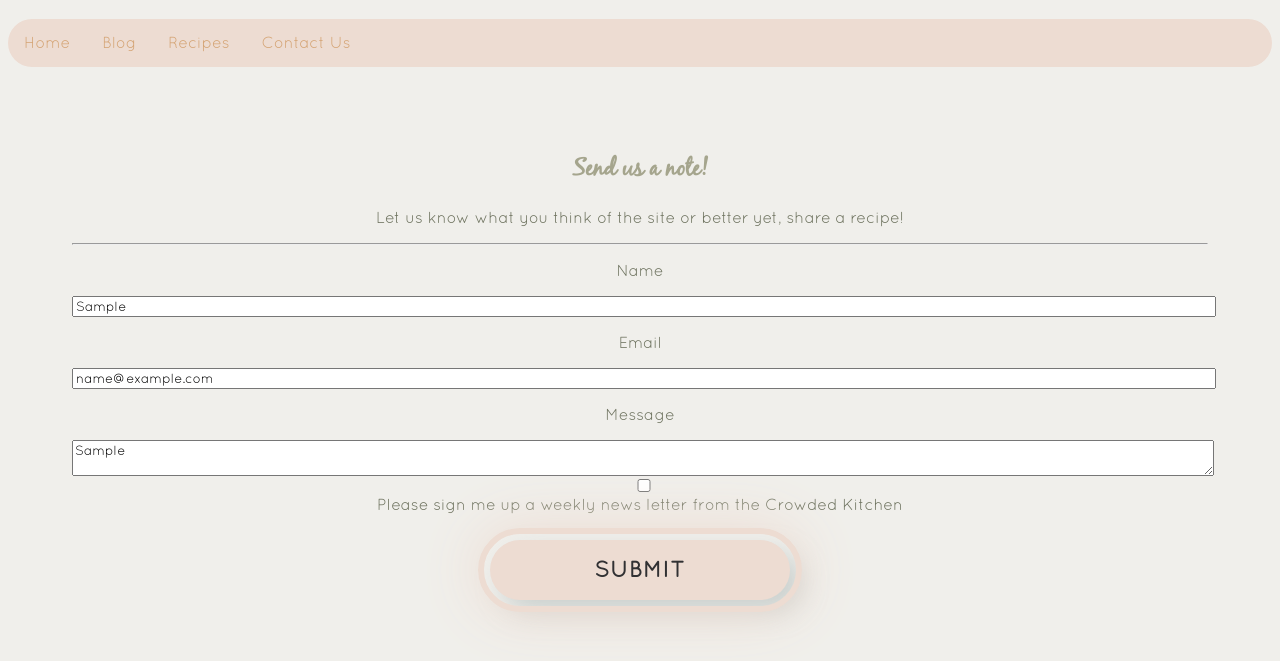
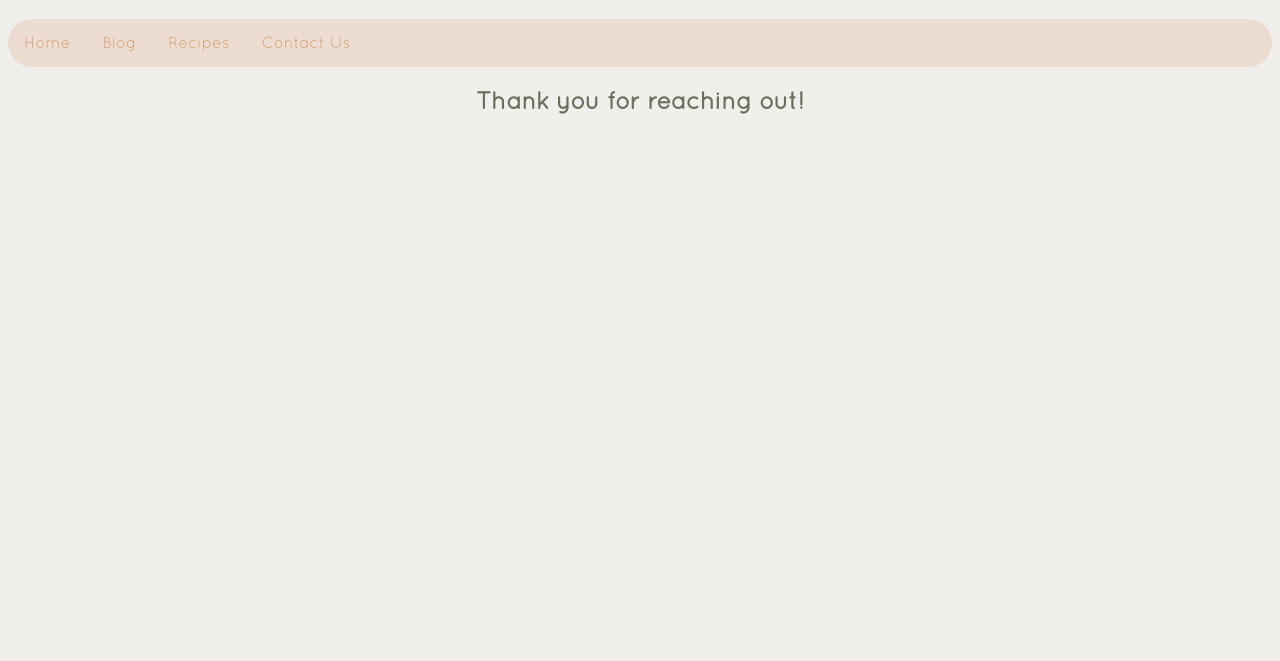
Before and after one commit to npool1/CS601_final_project, a plain HTML site: page contact_us.html in a window 1280 px wide. Both pictures are taken after typing "Sample", "name@example.com", "Sample" into the empty fields and a click on the button "SUBMIT". Shown: the part 73-734 px from the top of the page. Drawn offline with nearby package versions, Linux system fonts and the light colour scheme.

Commit message:
button updates

```diff
--- a/contact_us.html
+++ b/contact_us.html
@@ -70,16 +70,20 @@
               </label>
             </div>
           </div>
-              <button class='button' onclick="">Submit</button>
+              <button class='button' onclick=formSubmit()>Submit</button>
             </section>
           </div>
         </div>
     </div>
   </div>
+  <div id="thanks" style="display:none;">
+      <h2>Thank you for reaching out!</h2>
+  </div>
 
 <script src="https://cdnjs.cloudflare.com/ajax/libs/vue/2.3.4/vue.min.js"></script>
 <script src="https://unpkg.com/vee-validate@2.0.0-rc.18/dist/vee-validate.js"></script>
 <script src="js/nav_bar.js"></script>
+<script src="js/button.js"></script>
 
 <script>
 Vue.use(VeeValidate);
--- /dev/null
+++ b/js/button.js
@@ -0,0 +1,4 @@
+function formSubmit() {
+	document.getElementById("app").style.display="none";
+	document.getElementById("thanks").style.display="block";
+}
--- a/styles/style.css
+++ b/styles/style.css
@@ -208,3 +208,6 @@ content: '';
 .section button {
     margin-top: 2rem;
 }
+#thanks {
+    text-align: center;
+}
```
